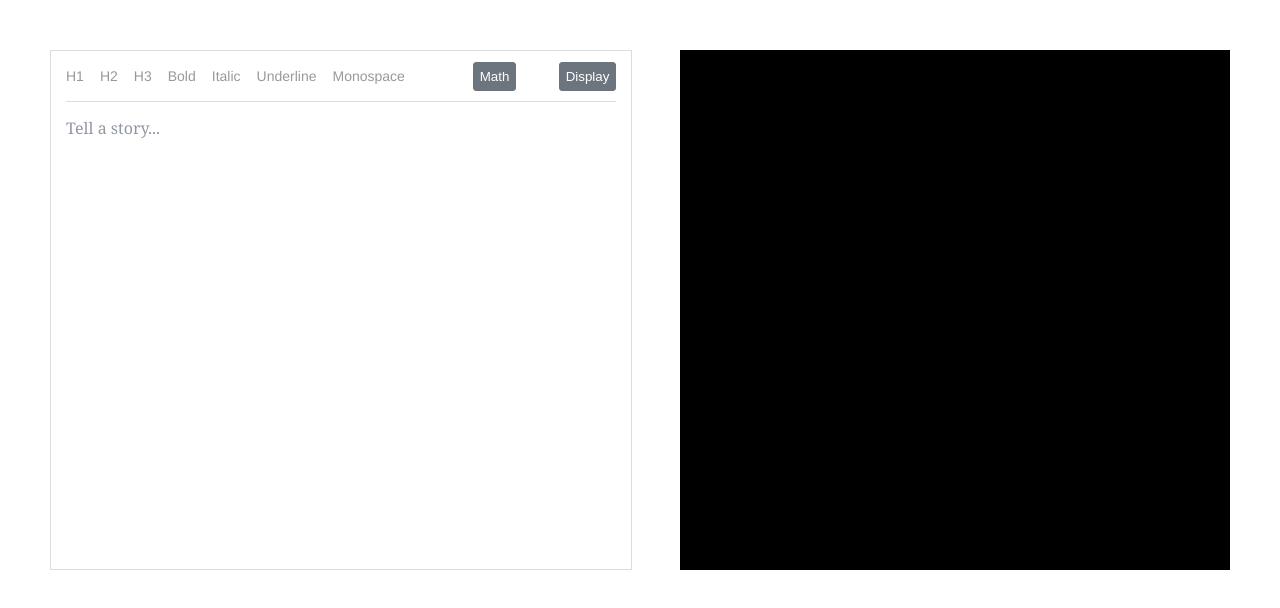
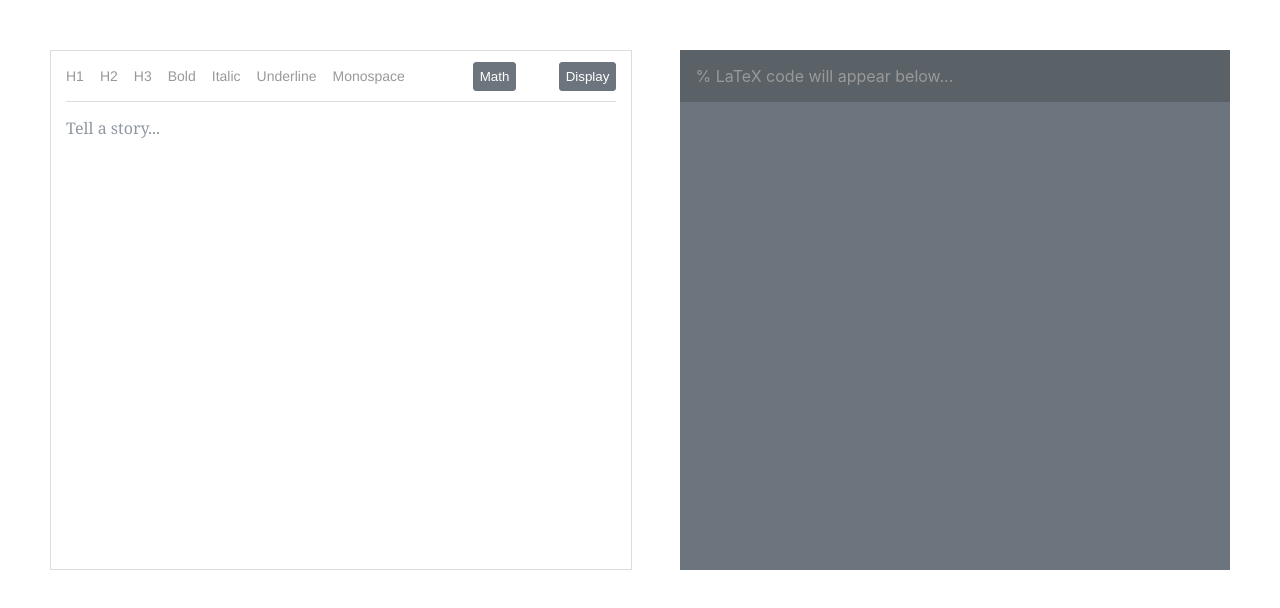
Before and after one commit to zhyd1997/Eorg, a React (Create React App) app: page / in a window 1280 px wide. Shown: the top 608 px of the page. Built offline with nearby package versions, Linux system fonts and the light colour scheme.

Commit message:
feat: improved latex interface UX
1. changed monokai to zerburn; 2. added latex comment placeholder 3. changed latex interface
background

```diff
--- a/src/App.css
+++ b/src/App.css
@@ -6,7 +6,7 @@ pre {
   overflow-x: auto;
   white-space: pre-wrap;
   word-wrap: break-word;
-  padding: 35px 5px;
+  padding: 35px 0;
 }
 
 .two {
@@ -29,6 +29,13 @@ pre {
 #tex {
   width: 48%;
   height: 520px;
-  background-color: black;
+  background-color: #6c757d;
   margin-left: 4%;
 }
+
+.compiled {
+  color: #999;
+  background-color: #5a6268;
+  padding: 16px;
+  margin: 0;
+}
--- a/src/components/Highlight.js
+++ b/src/components/Highlight.js
@@ -1,5 +1,5 @@
 import hljs from "highlight.js";
-import 'highlight.js/styles/monokai.css'
+import 'highlight.js/styles/zenburn.css'
 
 const highlightCallBack = () => {
 	document.querySelectorAll('pre code')
--- a/src/components/RichTextEditor.js
+++ b/src/components/RichTextEditor.js
@@ -255,7 +255,9 @@ class RichTextEditor extends React.Component {
 						/>
 					</div>
 				</div>
-				<div id='tex'/>
+				<div id='tex'>
+					<p className='compiled'>{'% LaTeX code will appear below...'}</p>
+				</div>
 			</div>
 		);
 	}
```
Also changed, not shown: 16 other files (tests, documents, lock files or other folders).
